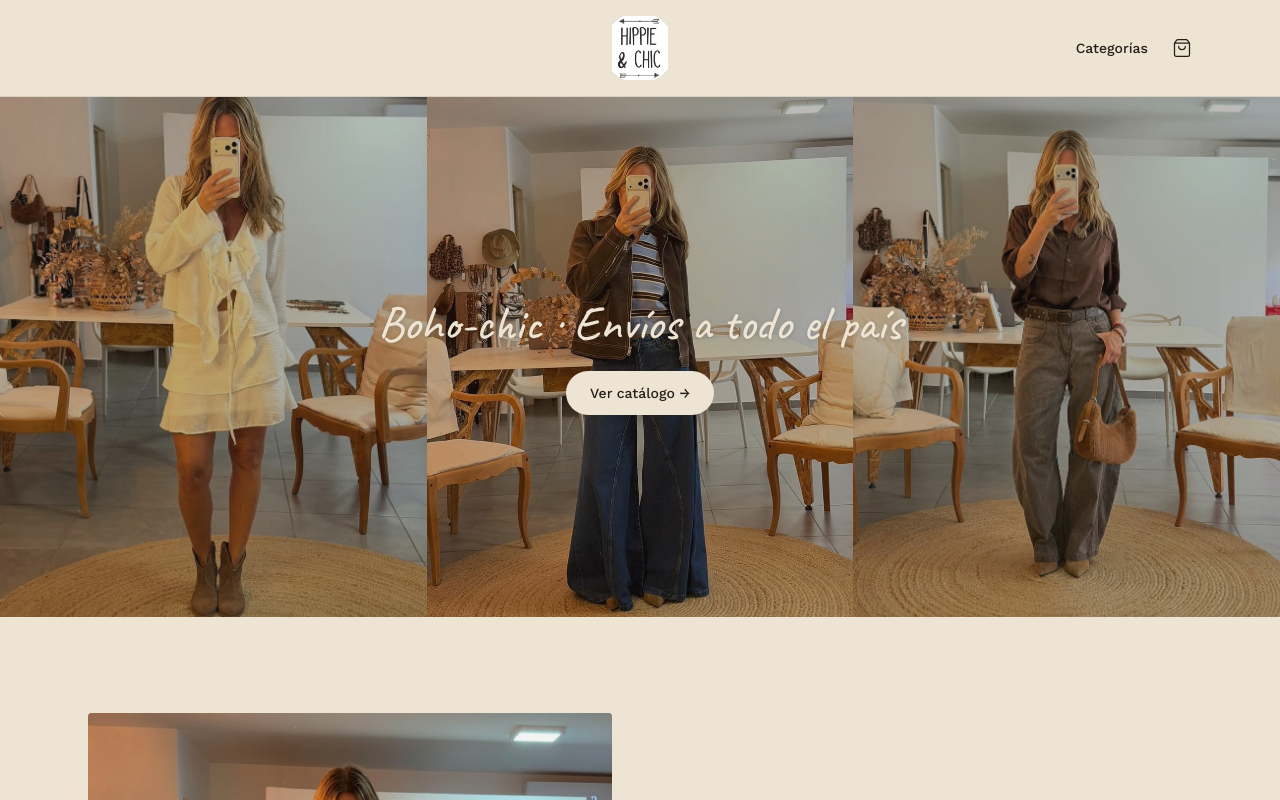
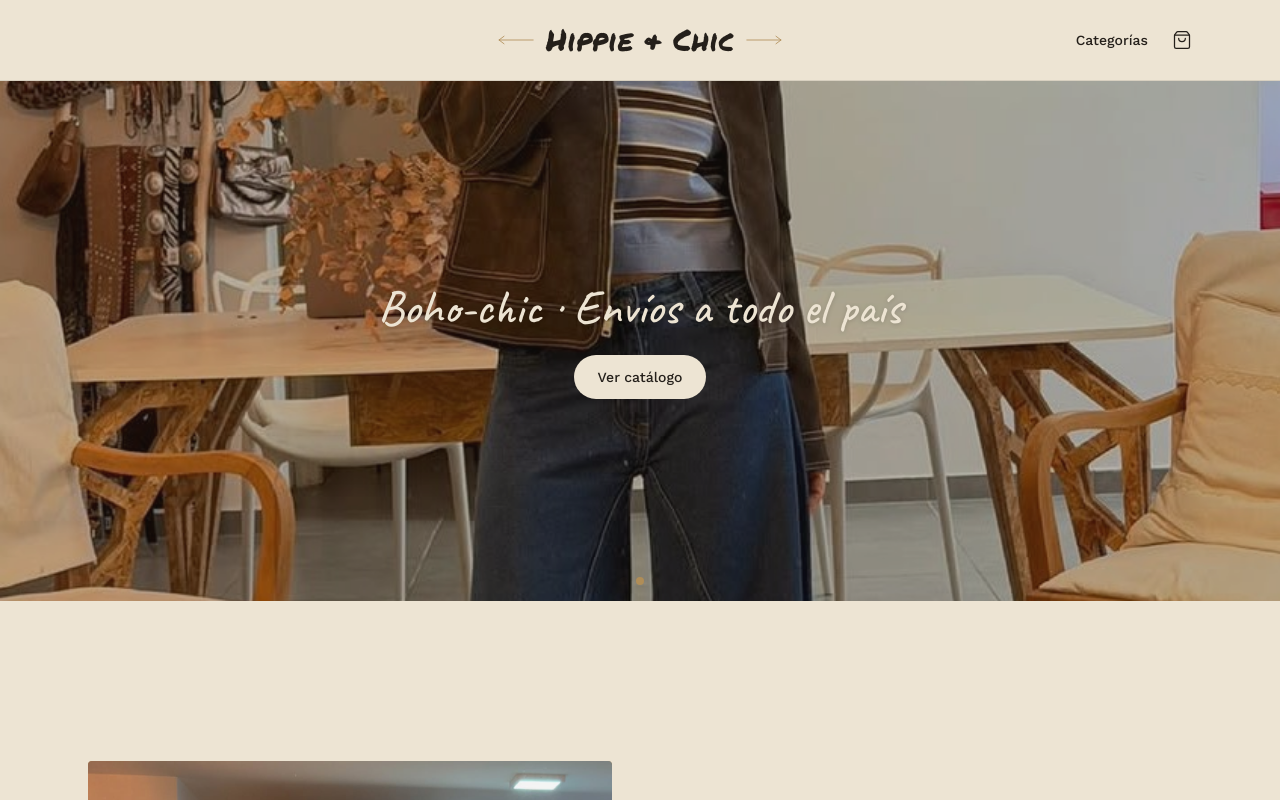
Before and after one commit to ramiropogulanik2/by_hippiechic, a Next.js app: page / in a window 1280 px wide. Shown: the top 800 px of the page. Built offline with nearby package versions, Linux system fonts and the light colour scheme; no server answers; the database is empty.

Commit message:
fix: logo tipografico real, categorias compactas, breadcrumb unificado, hero carrusel

```diff
--- a/app/(shop)/categoria/[slug]/page.js
+++ b/app/(shop)/categoria/[slug]/page.js
@@ -1,6 +1,5 @@
-import Link from "next/link";
 import { notFound } from "next/navigation";
-import Arrow from "@/components/ui/Arrow";
+import Breadcrumb from "@/components/Breadcrumb";
 import ProductCard from "@/components/ProductCard";
 import { createClient } from "@/lib/supabase/server";
 
@@ -56,16 +55,11 @@ export default async function CategoryPage({ params }) {
 
   return (
     <div className="mx-auto max-w-6xl px-4 py-10 sm:px-6 sm:py-14">
-      <nav
-        aria-label="Migas de pan"
-        className="mb-8 flex items-center gap-3 text-sm"
-      >
-        <Link href="/" className="transition-colors hover:text-caramel">
-          Inicio
-        </Link>
-        <Arrow className="h-2 w-8 text-caramel" />
-        <span className="font-medium">{category.name}</span>
-      </nav>
+      <div className="mb-8">
+        <Breadcrumb
+          items={[{ label: "Inicio", href: "/" }, { label: category.name }]}
+        />
+      </div>
 
       <h1 className="mb-10 font-display text-3xl font-semibold sm:text-4xl">
         {category.name}
--- a/app/(shop)/page.js
+++ b/app/(shop)/page.js
@@ -1,8 +1,10 @@
-import Image from "next/image";
 import AboutSection from "@/components/AboutSection";
 import CategoryCard from "@/components/CategoryCard";
+import HeroCarousel from "@/components/HeroCarousel";
 import { createClient } from "@/lib/supabase/server";
 
+// Agregar más rutas acá cuando la dueña confirme más fotos: el carrusel
+// no necesita ningún cambio de código para soportarlas.
 const HERO_IMAGES = ["/hero-1.jpg", "/hero-2.jpg", "/hero-3.jpg"];
 
 export default async function HomePage() {
@@ -23,45 +25,34 @@ export default async function HomePage() {
   return (
     <>
       {/* ---------- Hero ---------- */}
-      <section className="relative">
-        {/* Alto acotado en vez de aspect-ratio: así el hero no empuja el resto
-            de la página fuera de pantalla y se asoma la sección siguiente.
-            En mobile van 2 fotos (grid-cols-2) para que no quede un hueco. */}
-        <div className="grid h-[52vh] grid-cols-2 sm:h-[65vh] sm:grid-cols-3">
-          {HERO_IMAGES.map((src, i) => (
-            <div
-              key={src}
-              className={`relative h-full ${i === 2 ? "hidden sm:block" : ""}`}
-            >
-              <Image
-                src={src}
-                alt=""
-                fill
-                sizes="(min-width: 640px) 33vw, 50vw"
-                className="object-cover"
-                priority={i === 0}
-              />
-            </div>
-          ))}
-        </div>
+      <section className="relative h-[52vh] sm:h-[65vh]">
+        <HeroCarousel images={HERO_IMAGES} />
 
-        <div className="absolute inset-0 bg-ink/30" />
+        {/* El contenido superpuesto es fijo, independiente de qué imagen
+            del carrusel esté activa. pointer-events-none deja pasar los
+            clicks a los puntitos del carrusel, salvo en el botón. */}
+        <div className="pointer-events-none absolute inset-0 bg-ink/30" />
 
-        <div className="absolute inset-0 flex flex-col items-center justify-center gap-6 px-4 text-center">
+        <div className="pointer-events-none absolute inset-0 flex flex-col items-center justify-center gap-6 px-4 text-center">
           <p className="font-accent text-3xl text-sand drop-shadow-sm sm:text-5xl">
             Boho-chic · Envíos a todo el país
           </p>
           <a
             href="#categorias"
-            className="rounded-full bg-sand px-6 py-3 font-body text-sm font-medium text-ink transition-colors hover:bg-card"
+            className="pointer-events-auto rounded-full bg-sand px-6 py-3 font-body text-sm font-medium text-ink transition-colors hover:bg-card"
           >
-            Ver catálogo →
+            Ver catálogo
           </a>
         </div>
       </section>
 
       {/* ---------- Quiénes somos ---------- */}
-      <AboutSection />
+      {/* Solo padding-top: AboutSection ya trae su propio py-16/py-24 en las
+          dos direcciones, así que agregar py acá duplicaría el espacio hacia
+          la sección de categorías, que también tiene su padding propio. */}
+      <div className="pt-12 sm:pt-16">
+        <AboutSection />
+      </div>
 
       {/* ---------- Categorías ---------- */}
       <section
@@ -69,7 +60,7 @@ export default async function HomePage() {
         className="mx-auto max-w-6xl scroll-mt-20 px-4 py-16 sm:px-6 sm:py-24"
       >
         <h2 className="mb-10 font-display text-3xl font-semibold sm:text-4xl">
-          → Categorías
+          Categorías
         </h2>
 
         {categoryList.length === 0 ? (
@@ -77,7 +68,7 @@ export default async function HomePage() {
             Todavía no hay categorías cargadas
           </p>
         ) : (
-          <div className="grid grid-cols-1 gap-6 md:grid-cols-3">
+          <div className="grid grid-cols-2 gap-4 sm:gap-6 md:grid-cols-3">
             {categoryList.map((category) => (
               <CategoryCard
                 key={category.id}
--- a/app/globals.css
+++ b/app/globals.css
@@ -14,6 +14,7 @@
   --font-display: var(--font-cormorant);
   --font-body: var(--font-work-sans);
   --font-accent: var(--font-caveat);
+  --font-marker: var(--font-permanent-marker);
 }
 
 body {
--- a/components/CategoryCard.jsx
+++ b/components/CategoryCard.jsx
@@ -5,7 +5,7 @@ export default function CategoryCard({ name, slug, imageUrl }) {
   return (
     <Link
       href={`/categoria/${slug}`}
-      className="group relative block aspect-square overflow-hidden rounded-sm"
+      className="group relative block aspect-[3/4] overflow-hidden rounded-sm"
     >
       {imageUrl ? (
         <Image
@@ -23,7 +23,7 @@ export default function CategoryCard({ name, slug, imageUrl }) {
       <div className="absolute inset-0 bg-ink/25 transition-colors duration-300 group-hover:bg-ink/40" />
 
       <div className="absolute inset-0 flex items-center justify-center p-4">
-        <h3 className="text-center font-display text-2xl font-semibold text-sand sm:text-3xl">
+        <h3 className="text-center font-display text-base font-semibold text-sand sm:text-xl">
           {name}
         </h3>
       </div>
--- a/components/Header.jsx
+++ b/components/Header.jsx
@@ -1,25 +1,28 @@
-import Image from "next/image";
 import Link from "next/link";
+import Arrow from "@/components/ui/Arrow";
 import CartLink from "@/components/CartLink";
 
 export default function Header() {
   return (
     <header className="sticky top-0 z-50 border-b border-ink/10 bg-sand">
-      <div className="mx-auto grid h-20 max-w-6xl grid-cols-[1fr_auto_1fr] items-center gap-2 px-4 sm:h-24 sm:px-6">
-        {/* Columna izquierda vacía: mantiene el logo ópticamente centrado. */}
+      <div className="mx-auto grid h-16 max-w-6xl grid-cols-[1fr_auto_1fr] items-center gap-2 px-4 sm:h-20 sm:px-6">
+        {/* Columna izquierda vacía: mantiene el wordmark ópticamente centrado. */}
         <div aria-hidden="true" />
 
-        <Link href="/" className="flex items-center justify-center">
-          {/* width/height son las dimensiones reales del archivo (431x499),
-              necesarias para que Next calcule el aspect ratio. El tamaño que
-              se ve lo fijan las clases: alto fijo, ancho automático. */}
-          <Image
-            src="/hippiechic-logo.png"
-            alt="Hippie & Chic"
-            width={431}
-            height={499}
-            priority
-            className="h-13 w-auto sm:h-16"
+        <Link
+          href="/"
+          className="flex items-center justify-center gap-2 sm:gap-3"
+        >
+          <Arrow
+            direction="left"
+            className="h-2 w-6 text-caramel sm:h-3 sm:w-10"
+          />
+          <span className="whitespace-nowrap font-marker text-2xl leading-none text-ink sm:text-3xl">
+            Hippie &amp; Chic
+          </span>
+          <Arrow
+            direction="right"
+            className="h-2 w-6 text-caramel sm:h-3 sm:w-10"
           />
         </Link>
 
--- /dev/null
+++ b/components/HeroCarousel.jsx
@@ -0,0 +1,93 @@
+"use client";
+
+import { useEffect, useRef, useState } from "react";
+import Image from "next/image";
+
+const AUTOPLAY_MS = 4000;
+// Tras un click en un puntito, cuánto se espera antes de retomar el
+// autoplay, para no pelear con la elección manual del usuario.
+const RESUME_AFTER_CLICK_MS = 6000;
+
+export default function HeroCarousel({ images = [] }) {
+  const [activeIndex, setActiveIndex] = useState(0);
+
+  // Dos causas de pausa independientes, no un solo booleano compartido: si
+  // el timer del click y el hover pisaran el mismo estado, cualquiera de los
+  // dos podía "despausar" al otro por accidente (ej: el timer de 6s del
+  // click vence mientras el mouse sigue encima, y reactiva el autoplay pese
+  // a que seguís sobre el carrusel).
+  const [isHovering, setIsHovering] = useState(false);
+  const [isClickPaused, setIsClickPaused] = useState(false);
+  const isPaused = isHovering || isClickPaused;
+  const resumeTimerRef = useRef(null);
+
+  useEffect(() => {
+    if (isPaused || images.length <= 1) return;
+
+    const interval = setInterval(() => {
+      setActiveIndex((current) => (current + 1) % images.length);
+    }, AUTOPLAY_MS);
+
+    return () => clearInterval(interval);
+  }, [isPaused, images.length]);
+
+  // El timer de "retomar tras click" es independiente del interval de arriba,
+  // así que necesita su propio cleanup al desmontar.
+  useEffect(() => {
+    return () => clearTimeout(resumeTimerRef.current);
+  }, []);
+
+  function handleDotClick(index) {
+    setActiveIndex(index);
+    setIsClickPaused(true);
+
+    clearTimeout(resumeTimerRef.current);
+    resumeTimerRef.current = setTimeout(() => {
+      setIsClickPaused(false);
+    }, RESUME_AFTER_CLICK_MS);
+  }
+
+  return (
+    <div
+      onMouseEnter={() => setIsHovering(true)}
+      onMouseLeave={() => setIsHovering(false)}
+      className="relative h-full w-full overflow-hidden"
+    >
+      {images.map((src, index) => (
+        <div
+          key={src}
+          aria-hidden={index !== activeIndex}
+          className={`absolute inset-0 transition-opacity duration-700 ${
+            index === activeIndex ? "opacity-100" : "opacity-0"
+          }`}
+        >
+          <Image
+            src={src}
+            alt=""
+            fill
+            sizes="100vw"
+            className="object-cover"
+            priority={index === 0}
+          />
+        </div>
+      ))}
+
+      {images.length > 1 && (
+        <div className="absolute inset-x-0 bottom-4 z-10 flex justify-center gap-2">
+          {images.map((src, index) => (
+            <button
+              key={src}
+              type="button"
+              onClick={() => handleDotClick(index)}
+              aria-label={`Ir a la imagen ${index + 1}`}
+              aria-current={index === activeIndex}
+              className={`h-2 w-2 rounded-full transition-colors ${
+                index === activeIndex ? "bg-caramel" : "bg-ink/30"
+              }`}
+            />
+          ))}
+        </div>
+      )}
+    </div>
+  );
+}
```
Also changed, not shown: app/layout.js (+16 -2 lines), 1 other file (tests, documents, lock files or other folders).
